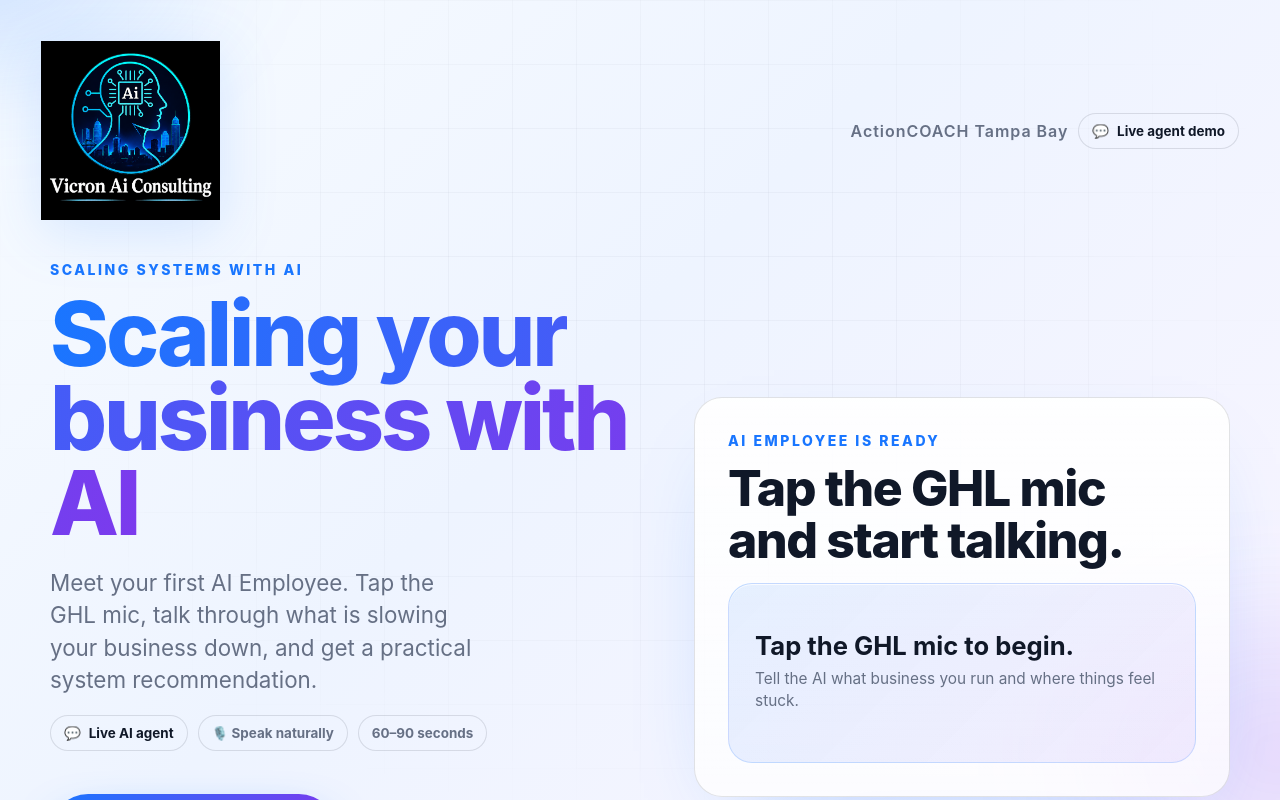
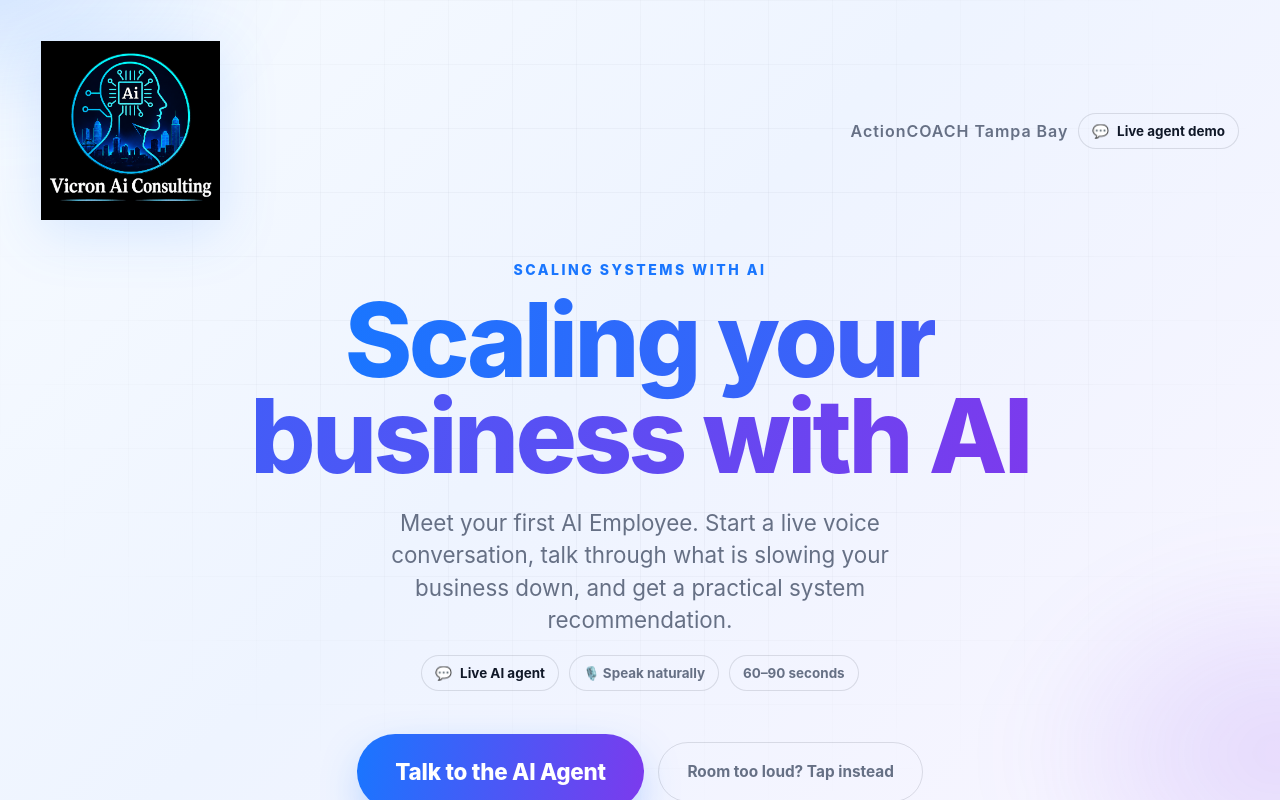
Before and after one commit to victorj0777-crypto/vicron-booth, a website: page index.html in a window 1280 px wide. Both pictures are taken after a click on the button "Talk to the AI Agent". Drawn offline with Linux system fonts and the light colour scheme; a script that the page names is missing.

Commit message:
Simplify home hero and enlarge GHL orb

```diff
--- a/index.html
+++ b/index.html
@@ -197,17 +197,17 @@
   .muted{color:var(--muted)}
 
   /* GHL voice embed hero */
-  .agenthero{display:grid;grid-template-columns:minmax(320px,1.05fr) minmax(320px,.95fr);gap:clamp(26px,4vw,58px);align-items:center}
-  .agenthero h1{font-size:clamp(42px,7vw,94px)}
-  @media (max-width:920px){.agenthero{grid-template-columns:1fr;text-align:left}.agentstage{min-height:360px}}
-  .agentstage{position:relative;min-height:clamp(430px,44vw,560px);display:grid;place-items:center}
+  .agenthero{display:grid;place-items:center;text-align:center;max-width:980px;margin:0 auto}
+  .agenthero h1{font-size:clamp(48px,8vw,112px)}
+  .agenthero .lede{margin-left:auto;margin-right:auto;max-width:38ch}
+  .agenthero .row,.agenthero .livehint{justify-content:center}
+  @media (max-width:720px){.agenthero{text-align:left;place-items:start}.agenthero .row,.agenthero .livehint{justify-content:flex-start}.agenthero .lede{margin-left:0;margin-right:0}}
   .voicepanel{background:linear-gradient(180deg,rgba(255,255,255,.92),rgba(255,255,255,.72));border:1px solid var(--line);border-radius:28px;padding:clamp(22px,2.6vw,38px);box-shadow:0 34px 90px -48px rgba(25,118,255,.38)}
   .embedbox{margin-top:16px;border:1px solid rgba(25,118,255,.18);border-radius:24px;min-height:180px;display:grid;place-items:center;text-align:left;padding:24px 26px;background:linear-gradient(135deg,rgba(25,118,255,.10),rgba(124,58,237,.08));box-shadow:inset 0 1px 0 rgba(255,255,255,.72)}
   .embedbox strong{display:block;font-size:clamp(20px,2vw,30px);line-height:1.05;margin-bottom:8px}.embedbox .muted{font-size:clamp(14px,1.2vw,17px)!important;line-height:1.45}.embedbox code{display:none}
   body:not(.voice-mode) chat-widget{display:none!important}
-  body.voice-mode chat-widget{position:fixed!important;left:73vw!important;top:39vh!important;z-index:12!important;transform:translate(-50%,-50%) scale(.62);transform-origin:center center;filter:drop-shadow(0 24px 56px rgba(25,118,255,.24))}
-  body.voice-mode .agentstage::after{content:"TAP THE GHL MIC TO BEGIN";position:absolute;left:50%;bottom:5%;transform:translateX(-50%);z-index:11;color:#344054;font-size:12px;font-weight:900;letter-spacing:.16em;text-transform:uppercase;background:rgba(255,255,255,.82);border:1px solid rgba(16,24,40,.10);border-radius:999px;padding:9px 14px;box-shadow:0 16px 44px rgba(25,118,255,.13)}
-  @media (max-width:900px){body.voice-mode chat-widget{left:50%!important;top:39vh!important;transform:translate(-50%,-50%) scale(.58)}}
+  body.voice-mode chat-widget{position:fixed!important;left:84vw!important;top:58vh!important;z-index:12!important;transform:translate(-50%,-50%) scale(1.02);transform-origin:center center;filter:drop-shadow(0 30px 70px rgba(25,118,255,.28))}
+  @media (max-width:900px){body.voice-mode chat-widget{left:50%!important;top:72vh!important;transform:translate(-50%,-50%) scale(.92)}}
   @keyframes bar{from{height:18%;opacity:.45}to{height:88%;opacity:1}}
 
 </style>
@@ -231,7 +231,7 @@
         <div>
           <p class="eyebrow">Scaling Systems with AI</p>
           <h1><span class="grad">Scaling your business with AI</span></h1>
-          <p class="lede">Meet your first AI Employee. Tap the GHL mic, talk through what is slowing your business down, and get a practical system recommendation.</p>
+          <p class="lede">Meet your first AI Employee. Start a live voice conversation, talk through what is slowing your business down, and get a practical system recommendation.</p>
           <div class="livehint">
             <span class="pill">💬 <b>Live AI agent</b></span>
             <span class="pill">🎙️ Speak naturally</span>
@@ -242,18 +242,6 @@
             <button class="ghost" id="tapFallbackBtn">Room too loud? Tap instead</button>
           </div>
           <p class="fineprint">Home is the agent experience now — no separate booth page needed. The tap-through audit stays as a backup if the room is noisy.</p>
-        </div>
-        <div class="agentstage">
-          <div class="voicepanel">
-            <p class="eyebrow">AI Employee is ready</p>
-            <h2>Tap the GHL mic and start talking.</h2>
-            <div id="ghlVoiceMountHome" class="embedbox">
-              <div>
-                <strong>Live voice agent loading here.</strong>
-                <div class="muted" style="margin-top:8px;font-size:14px">If the mic widget does not appear, tap the button to start or use the tap-through backup.</div>
-              </div>
-            </div>
-          </div>
         </div>
       </div>
     </section>
@@ -1165,9 +1153,9 @@ var LEAKS = {
   }
 
   function mountGhlVoice(){
+    if (!CONFIG.ghlVoiceWidget || !CONFIG.ghlVoiceWidget.widgetId) return;
     var mount = $("#ghlVoiceMountHome") || $("#ghlVoiceMount");
-    if (!mount || !CONFIG.ghlVoiceWidget || !CONFIG.ghlVoiceWidget.widgetId) return;
-    mount.innerHTML = '<div><strong>Tap the GHL mic to begin.</strong><div class="muted" style="margin-top:8px;font-size:14px">Tell the AI what business you run and where things feel stuck.</div></div>';
+    if (mount) mount.innerHTML = '';
     document.body.classList.add("voice-mode");
     if (document.querySelector('script[data-widget-id="' + CONFIG.ghlVoiceWidget.widgetId + '"]')) return;
     var s = document.createElement("script");
--- a/sw.js
+++ b/sw.js
@@ -5,7 +5,7 @@
 
    Bump CACHE when you swap the avatar or any voice line, or the booth will keep
    serving the old media from cache. */
-var CACHE = "vicron-booth-v10";
+var CACHE = "vicron-booth-v11";
 
 var ASSETS = [
   "./index.html",
```
